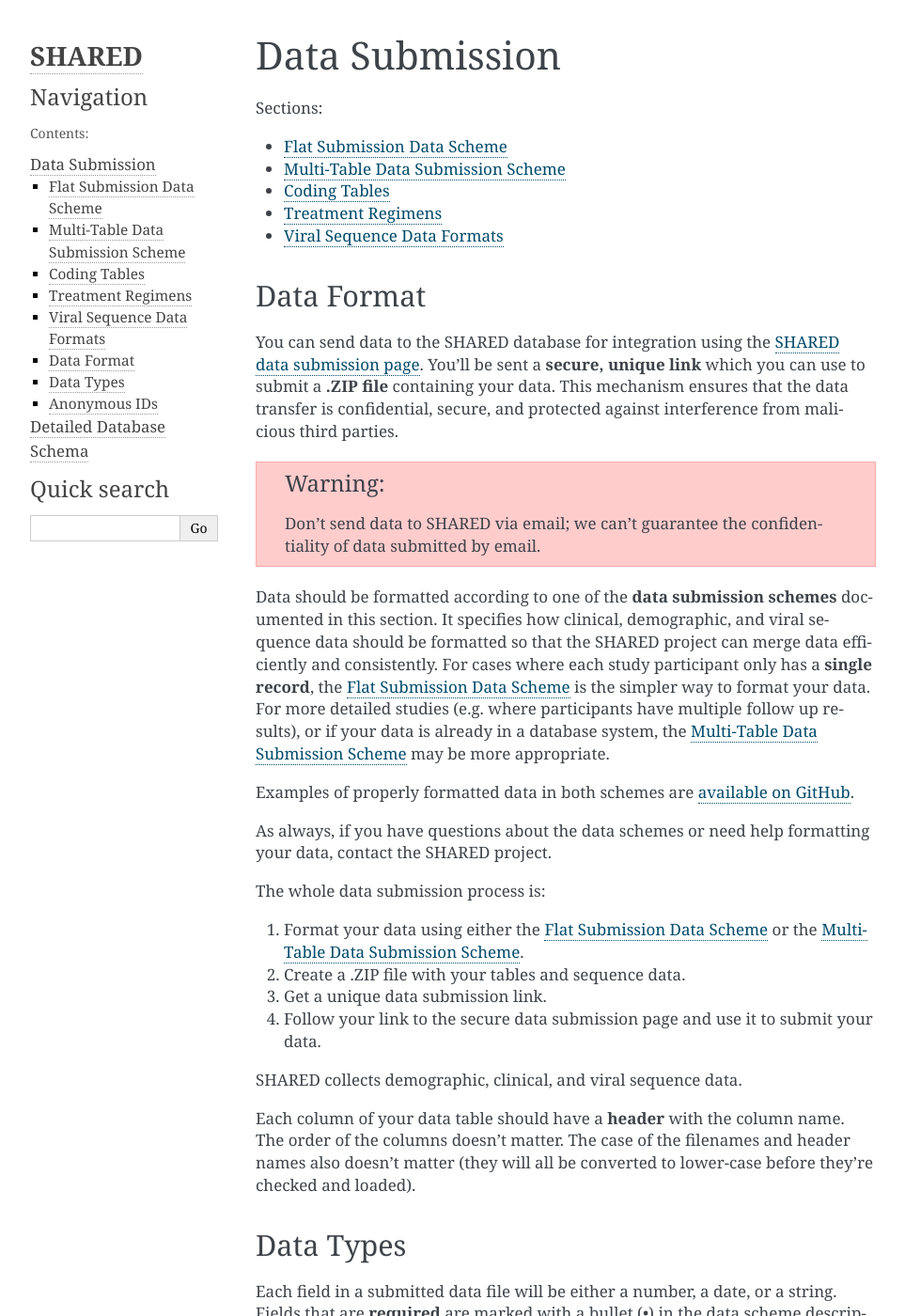
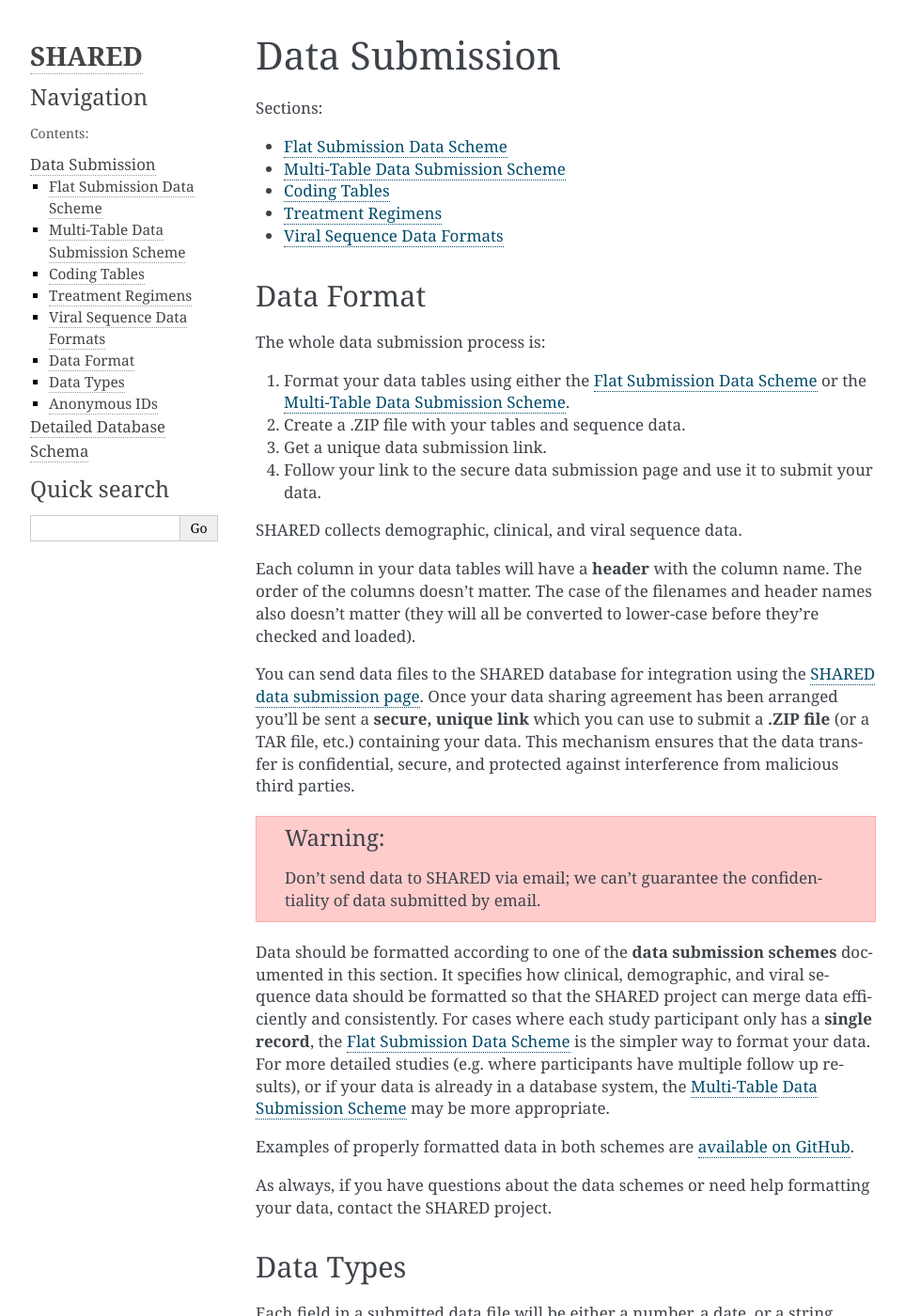
Before and after one commit to cfe-lab/shared-doc, a Sphinx documentation site: the page built from source/submission/index.rst, in a window 1280 px wide and 1400 px high. Shown: the whole window at 94% size, without its empty margins (148-1111 px from the left). Built offline with Sphinx 7.4.7, drawn with Linux system fonts in a browser that asks for light colours; formulas are drawn with MathJax 3; some of the changed lines change nothing that is shown.

Commit message:
Move submission process overview to beginning of section

```diff
--- a/source/submission/index.rst
+++ b/source/submission/index.rst
@@ -16,12 +16,29 @@
 Data Format
 -----------
 
-You can send data to the SHARED database for integration using the
-`SHARED data submission page`_. You'll be sent a **secure, unique
-link** which you can use to submit a **.ZIP file** containing your
-data. This mechanism ensures that the data transfer is confidential,
-secure, and protected against interference from malicious third
-parties.
+The whole data submission process is:
+
+1. Format your data tables using either the :ref:`flat_scheme` or the
+   :ref:`multi_table_scheme`.
+2. Create a .ZIP file with your tables and sequence data.
+3. Get a unique data submission link.
+4. Follow your link to the secure data submission page and use it to
+   submit your data.
+
+SHARED collects demographic, clinical, and viral sequence data.
+
+Each column in your data tables will have a **header** with the column
+name. The order of the columns doesn’t matter. The case of the
+filenames and header names also doesn’t matter (they will all be
+converted to lower-case before they’re checked and loaded).
+
+You can send data files to the SHARED database for integration using
+the `SHARED data submission page`_. Once your data sharing agreement
+has been arranged you'll be sent a **secure, unique link** which you
+can use to submit a **.ZIP file** (or a TAR file, etc.) containing
+your data. This mechanism ensures that the data transfer is
+confidential, secure, and protected against interference from
+malicious third parties.
 
 .. _SHARED data submission page: https://shared.cfenet.ubc.ca/datasubmission/
 
@@ -46,21 +63,6 @@
 As always, if you have questions about the data schemes or need help
 formatting your data, contact the SHARED project.
 
-The whole data submission process is:
-
-1. Format your data using either the :ref:`flat_scheme` or the
-   :ref:`multi_table_scheme`.
-2. Create a .ZIP file with your tables and sequence data.
-3. Get a unique data submission link.
-4. Follow your link to the secure data submission page and use it to
-   submit your data.
-
-SHARED collects demographic, clinical, and viral sequence data.
-
-Each column of your data table should have a **header** with the
-column name. The order of the columns doesn’t matter. The case of the
-filenames and header names also doesn’t matter (they will all be
-converted to lower-case before they’re checked and loaded).
 
 
 Data Types
```
